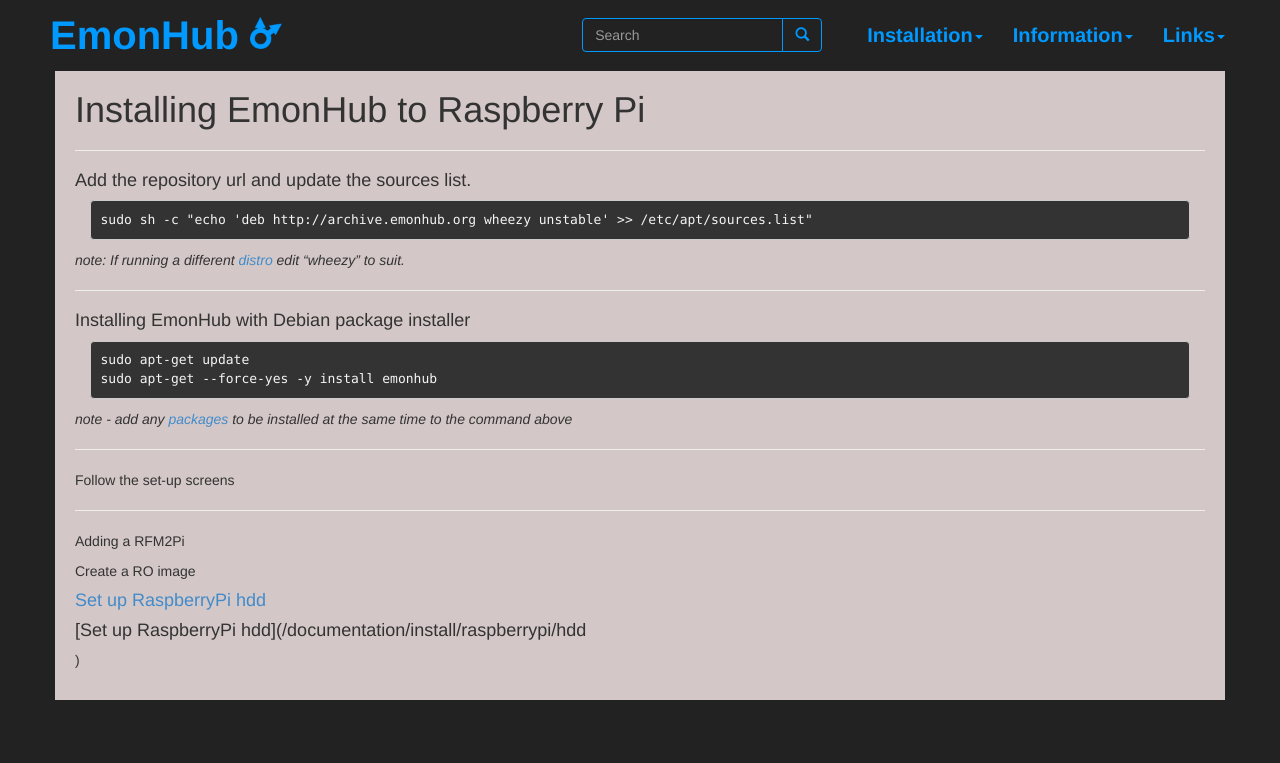
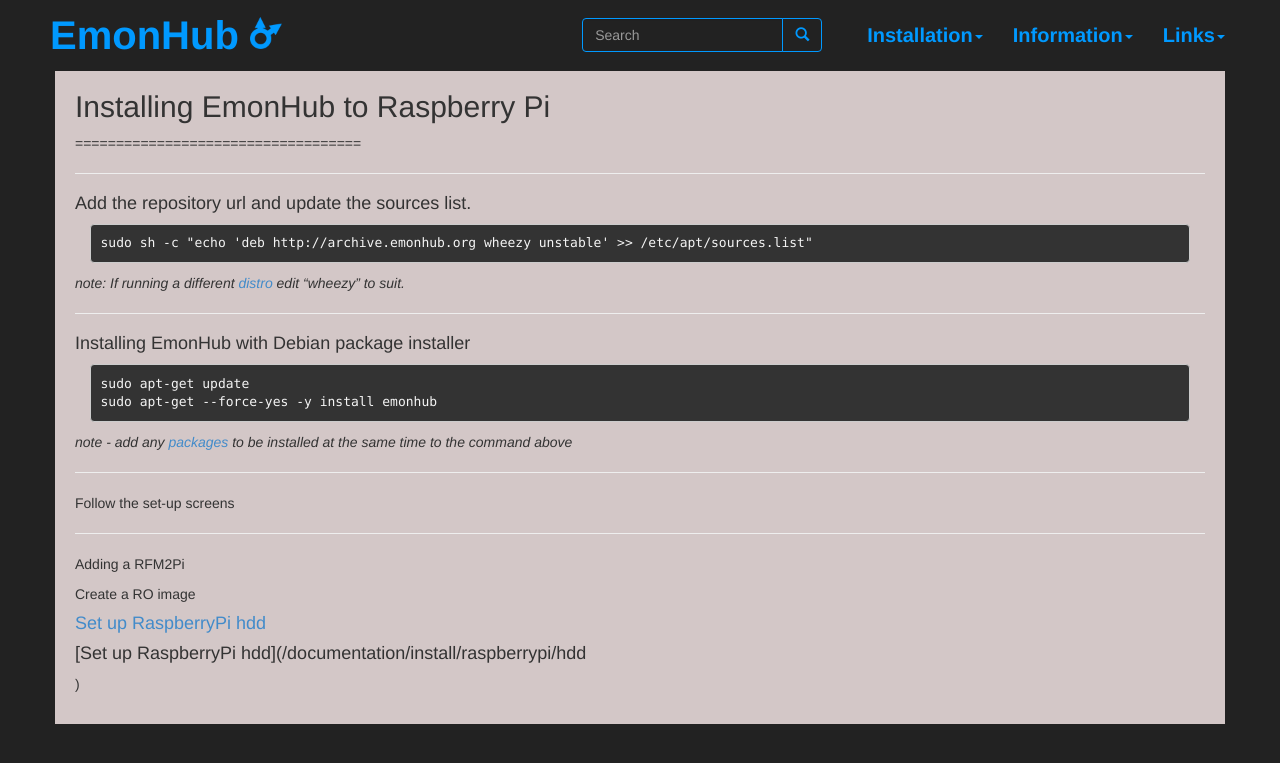
Before and after one commit to otherWIP/otherwip.github.io, a Jekyll site: the page built from documentation/install/raspberrypi/index.md, in a window 1280 px wide. Shown: the top 763 px of the page. Built offline with Jekyll 4.4.1, drawn with Linux system fonts in a browser that asks for light colours; nearby versions of some CDN libraries.

```diff
--- a/documentation/install/raspberrypi/index.md
+++ b/documentation/install/raspberrypi/index.md
@@ -7,7 +7,7 @@ layout: default
 js: index
 ---
 
-Installing EmonHub to Raspberry Pi
+##Installing EmonHub to Raspberry Pi
 ===================================
 
 -----------------------------------
```
